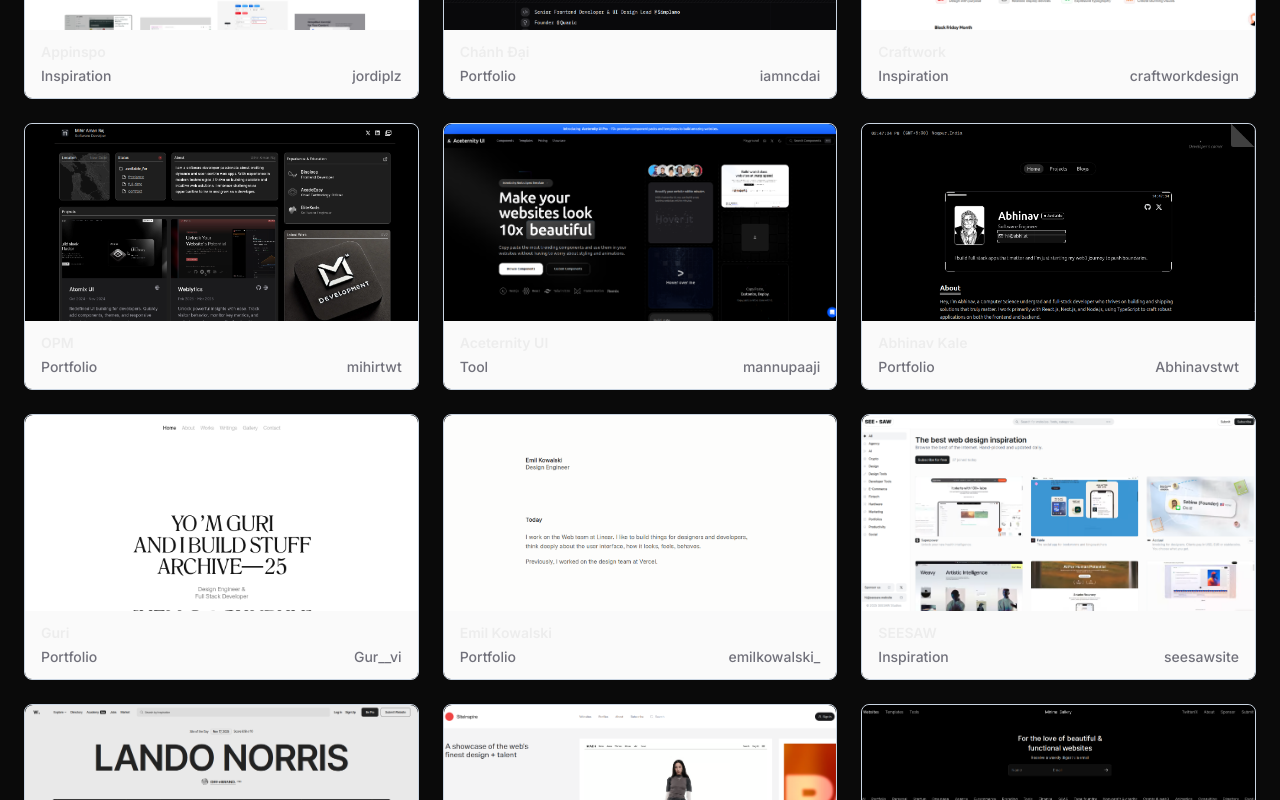
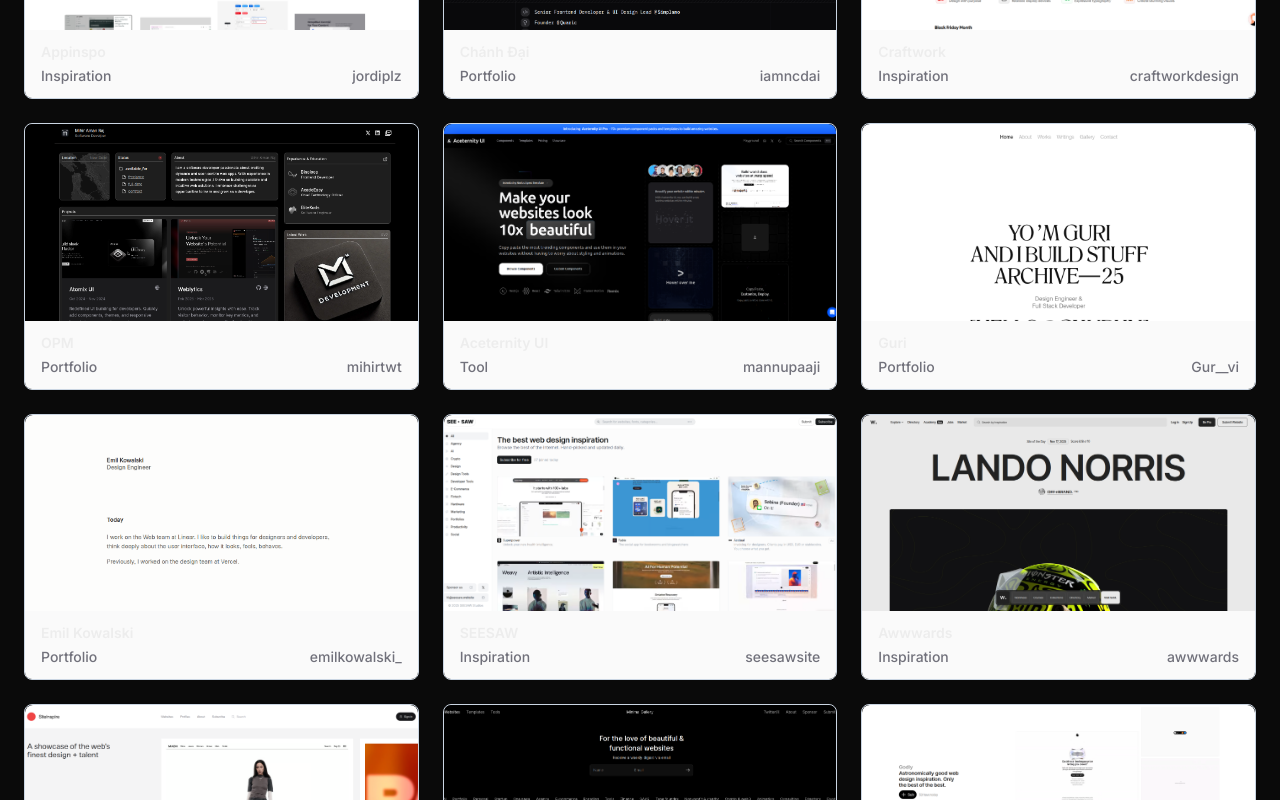
Before and after one commit to prasanjit-dey-ux/Inspohub, a Next.js app in the folder client/: page / in a window 1280 px wide. Shown: the part 740-1540 px from the top of the page. Built offline with nearby package versions, Linux system fonts and the light colour scheme.

Commit message:
updated site data 2

```diff
--- a/client/data/siteData.ts
+++ b/client/data/siteData.ts
@@ -46,14 +46,7 @@
     image: "/images/ace.png",
   },
 
-  {
-    id: "p5",
-    title: "Abhinav Kale",
-    tag: "Portfolio",
-    url: "https://abhi.at/",
-    creator: "https://x.com/Abhinavstwt",
-    image: "/images/abhinav.png",
-  },
+
 
   {
     id: "p3",
```
